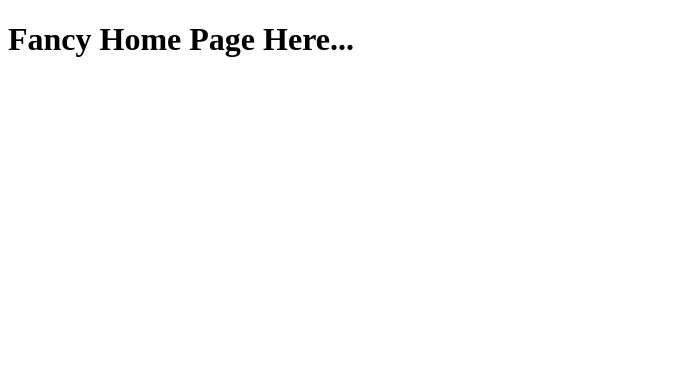
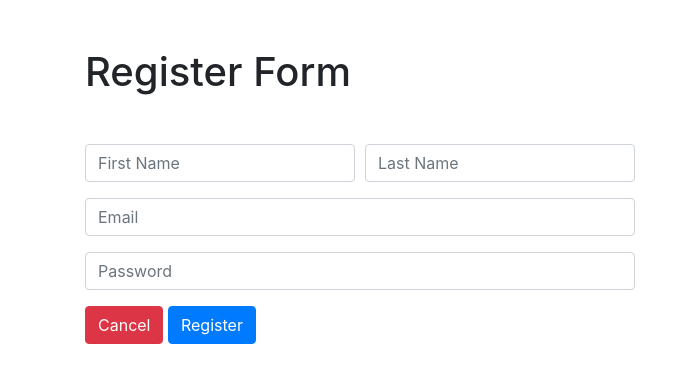
Before and after one commit to the-super-boys/group-project-anime, a plain HTML site: page client/index.html in a window 1280 px wide. Shown: the whole page, without its empty margins (0-690 px from the left). Drawn offline with nearby package versions, Linux system fonts and the light colour scheme.

Commit message:
register-form

```diff
--- a/client/index.html
+++ b/client/index.html
@@ -3,9 +3,56 @@
   <head>
     <meta charset="UTF-8" />
     <meta name="viewport" content="width=device-width, initial-scale=1.0" />
+    <!--bootstrap style-->
+    <link rel="stylesheet" href="https://stackpath.bootstrapcdn.com/bootstrap/4.5.2/css/bootstrap.min.css" integrity="sha384-JcKb8q3iqJ61gNV9KGb8thSsNjpSL0n8PARn9HuZOnIxN0hoP+VmmDGMN5t9UJ0Z" crossorigin="anonymous">
     <title>Fancy Anime Movie</title>
   </head>
   <body>
-    <h1>Fancy Home Page Here...</h1>
+
+
+
+
+    <!---Register Page-->
+    <div class="container mt-5">
+
+      <form id="register-form">
+        <h1>Register Form</h1>
+        <div id="error-alert-register">
+
+        </div>
+
+
+        <form  >
+          <div class="form-row mt-5">
+            <div class="col-md-3 mb-3">
+              <input type="text" placeholder="First Name" class="form-control" id="first_name-register" required>
+            </div>
+            <div class="col-md-3 mb-3">
+              <input type="text" placeholder="Last Name" class="form-control" id="last_name-register" required>
+            </div>
+          </div>
+          <div class="form-row">
+            <div class="col-md-6 mb-3">
+              <input type="email" placeholder="Email" class="form-control" id="email-register" aria-describedby="validationServer03Feedback" required>
+            </div>
+          </div>
+          <div class="form-row">
+            <div class="col-md-6 mb-3">
+              <input type="password" placeholder="Password" class="form-control" id="password-register" aria-describedby="validationServer03Feedback" required>
+            </div>
+          </div>
+        <button class="btn btn-danger" >Cancel</button>
+        <button class="btn btn-primary"  onclick="register(event)" type="submit">Register</button>
+      </form>
+    </div>
+
+
+
+    <!-- bootstrap script-->
+    <script src="https://code.jquery.com/jquery-3.5.1.slim.min.js" integrity="sha384-DfXdz2htPH0lsSSs5nCTpuj/zy4C+OGpamoFVy38MVBnE+IbbVYUew+OrCXaRkfj" crossorigin="anonymous"></script>
+    <script src="https://ajax.googleapis.com/ajax/libs/jquery/3.5.1/jquery.min.js"></script>
+    <script src="https://cdn.jsdelivr.net/npm/popper.js@1.16.1/dist/umd/popper.min.js" integrity="sha384-9/reFTGAW83EW2RDu2S0VKaIzap3H66lZH81PoYlFhbGU+6BZp6G7niu735Sk7lN" crossorigin="anonymous"></script>
+    <script src="https://stackpath.bootstrapcdn.com/bootstrap/4.5.2/js/bootstrap.min.js" integrity="sha384-B4gt1jrGC7Jh4AgTPSdUtOBvfO8shuf57BaghqFfPlYxofvL8/KUEfYiJOMMV+rV" crossorigin="anonymous"></script>
+    <script src="./resources/js/main.js"></script>
   </body>
 </html>
--- a/client/resources/js/main.js
+++ b/client/resources/js/main.js
@@ -0,0 +1,42 @@
+let baseUrl = `http://localhost:3000`
+
+$( document ).ready(function() {
+  // Handler for .ready() called.
+  console.log("Hello world")
+});
+
+function register(event) {
+  event.preventDefault()
+  $( "#error-alert-register" ).empty()
+  let newUserObj = {
+    first_name: $("#first_name-register").val(),
+    last_name: $("#last_name-register").val(),
+    email: $("#email-register").val(),
+    password: $("#password-register").val(),
+  }
+  $.ajax({
+    method:"POST",
+    url: `${baseUrl}/users/register`,
+    data: newUserObj
+  })
+    .done(result => {
+      $("#first_name-register").val(""),
+      $("#last_name-register").val(""),
+      $("#email-register").val(""),
+      $("#password-register").val(""),
+      console.log(result,">>>>>>REGISTER SUCCESS")
+    })
+    .fail(error => {
+      $.each(error.responseJSON.errors, function( key, value ) {
+        $( "#error-alert-register" ).append( `
+        <div class="alert alert-warning alert-dismissible fade show" role="alert">
+        <strong>Errors!</strong> ${value}
+        <button type="button" class="close" data-dismiss="alert" aria-label="Close">
+          <span aria-hidden="true">&times;</span>
+        </button>
+        </div>
+        ` );
+      });
+      console.log(error, ">>>>ERROR REGISTER")
+    })
+}
```
